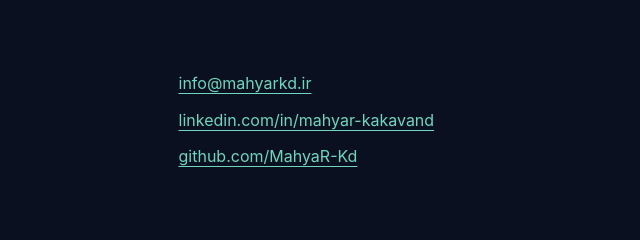
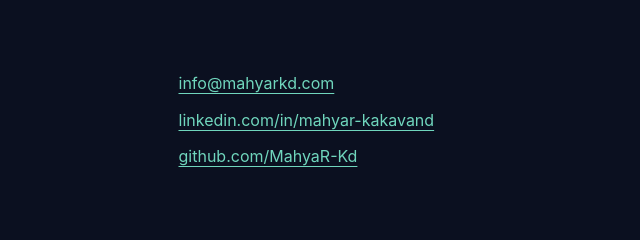
Before and after one commit to MahyaR-Kd/MahyaR-Kd, a plain HTML site: page index.html in a window 1280 px wide. Shown: the part 2879-3119 px from the top of the page, 640-1280 px from the left. Drawn offline with Linux system fonts and the light colour scheme.

Commit message:
fix: update contact email address in index.html

```diff
--- a/index.html
+++ b/index.html
@@ -27,7 +27,7 @@
     </div></div></section>
     <section><div class="wrap"><div class="kicker">Engineering approach</div><h2>Practical architecture, measured reliability.</h2><div class="principles"><article class="principle"><h3>Clear domain boundaries</h3><p>I design services around business responsibilities so codebases stay understandable as teams and features grow.</p></article><article class="principle"><h3>Observability &amp; performance</h3><p>Metrics, tracing, error visibility, and meaningful load tests make capacity and regressions easier to reason about.</p></article><article class="principle"><h3>Pragmatic event-driven workflows</h3><p>I use asynchronous communication where it improves resilience, while keeping operational complexity intentional.</p></article></div></div></section>
     <section id="open-source"><div class="wrap"><div class="kicker">Open source</div><h2>Tools for NestJS teams.</h2><div class="projects"><a class="project" href="https://github.com/MahyaR-Kd/nestjs-saga" target="_blank" rel="noopener"><h3>nestjs-saga ↗</h3><p>A NestJS-oriented library for implementing saga patterns and coordinating multi-step application workflows.</p></a><a class="project" href="https://github.com/MahyaR-Kd/nestjs-minio" target="_blank" rel="noopener"><h3>nestjs-minio ↗</h3><p>A NestJS module for clean MinIO object-storage integration.</p></a></div></div></section>
-    <section id="contact"><div class="wrap contact"><div><div class="kicker">Contact</div><h2>Let’s talk about the next system.</h2><p>I’m open to worldwide remote Senior Backend Engineer opportunities.</p></div><div class="links"><a href="mailto:info@mahyarkd.ir">info@mahyarkd.ir</a><a href="https://www.linkedin.com/in/mahyar-kakavand" target="_blank" rel="noopener">linkedin.com/in/mahyar-kakavand</a><a href="https://github.com/MahyaR-Kd" target="_blank" rel="noopener">github.com/MahyaR-Kd</a></div></div></section>
+    <section id="contact"><div class="wrap contact"><div><div class="kicker">Contact</div><h2>Let’s talk about the next system.</h2><p>I’m open to worldwide remote Senior Backend Engineer opportunities.</p></div><div class="links"><a href="mailto:info@mahyarkd.com">info@mahyarkd.com</a><a href="https://www.linkedin.com/in/mahyar-kakavand" target="_blank" rel="noopener">linkedin.com/in/mahyar-kakavand</a><a href="https://github.com/MahyaR-Kd" target="_blank" rel="noopener">github.com/MahyaR-Kd</a></div></div></section>
   </main>
   <footer><div class="wrap">© 2026 Mahyar Kakavand</div></footer>
 </body>
```
